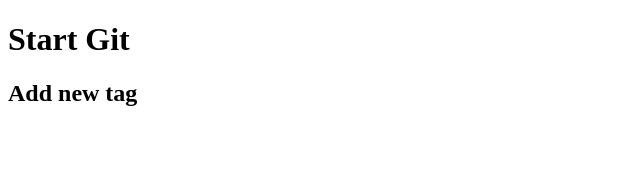
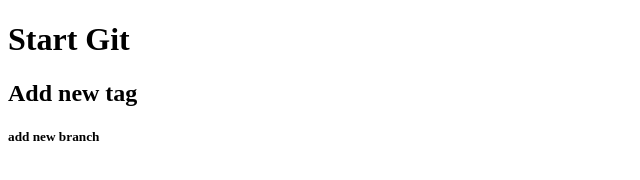
Before and after one commit to Zelemon2016/advanced_1, a plain HTML site: page index.html in a window 1280 px wide. Shown: the whole page, without its empty margins (0-640 px from the left). Drawn offline with Linux system fonts and the light colour scheme.

Commit message:
add new branch

```diff
--- a/index.html
+++ b/index.html
@@ -8,5 +8,6 @@
 <body>
     <h1>Start Git</h1>
     <h2>Add new tag</h2>
+    <h5>add new branch</h5>
 </body>
 </html>
```
